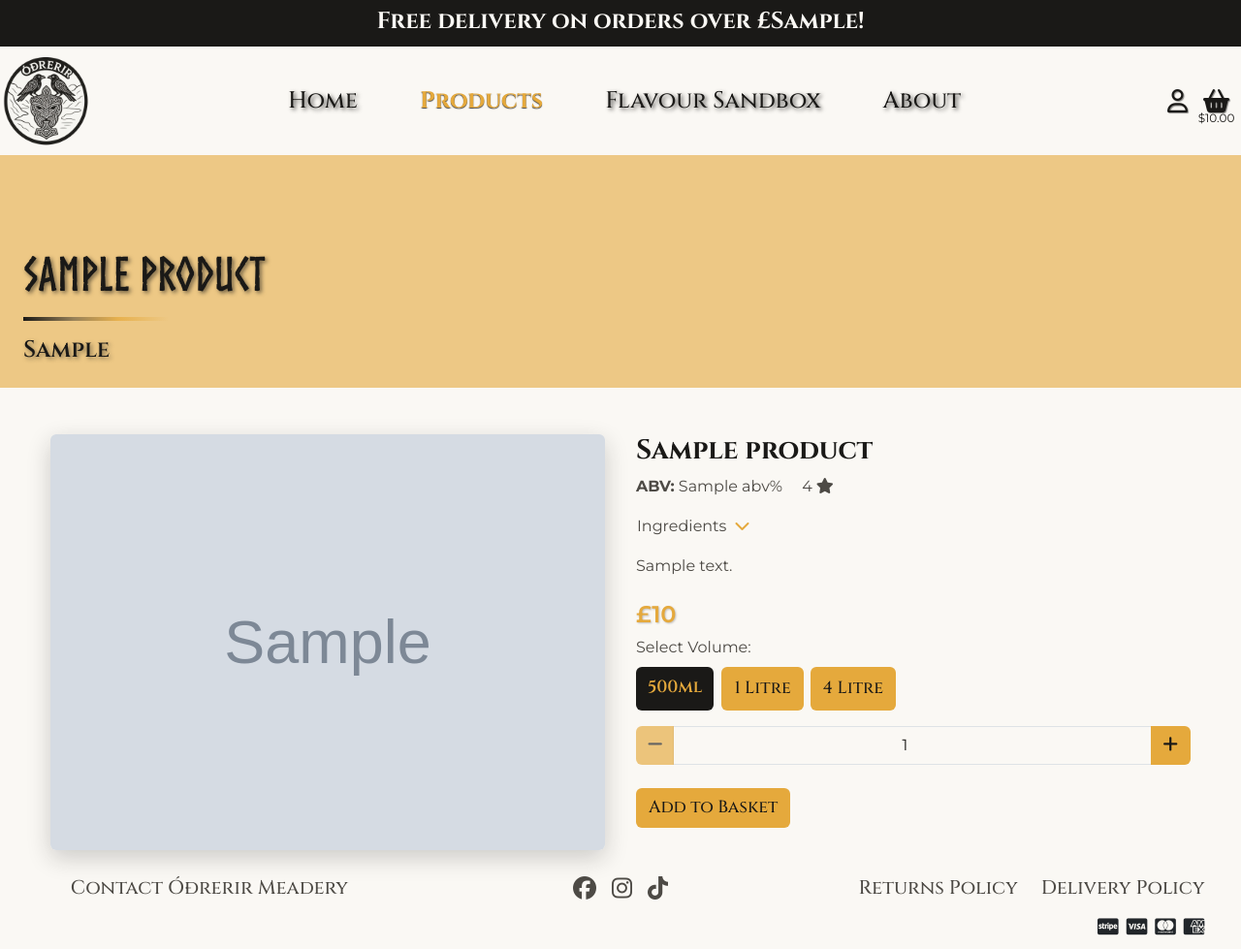
After one commit to edchalk96/odrerir-meadery, a Django app: template products/templates/products/product_detail.html in a window 1280 px wide. The commit adds this page. Shown: the whole page at 97% size. Run offline with Django 5.2, Linux system fonts and the light colour scheme; the template is opened without the code that fills it: most values are stand-ins (such as "Sample title", 1, 10 or a date in 2020); grey boxes marked "Sample" are stand-in pictures; data that the repository does not hold is empty; some libraries are stand-ins or nearby versions.

Commit message:
Added product detail view, html, css and js

```diff
--- a/home/templates/home/index.html
+++ b/home/templates/home/index.html
@@ -184,7 +184,7 @@
                             {% for product in chunk %}
                                 <div class="js-product-card">
                                     <div class="card h-100 border-0">
-                                        <a href="PLACEHOLDER" class="text-decoration-none d-flex flex-column h-100">
+                                        <a href="{% url 'product_detail' product.id %}" class="text-decoration-none d-flex flex-column h-100">
                                             <img src="{{ product.get_image_url }}" alt="{{ product.get_image_alt }}" class="card-img-top rounded">
                                             <div class="card-body d-flex flex-column p-0 pt-2">
                                                 <div class="d-flex justify-content-between align-items-baseline w-100 mb-2">
--- a/products/static/products/css/products.css
+++ b/products/static/products/css/products.css
@@ -51,3 +51,84 @@
 .card-rating i {
     color: #E5A93C;
 }
+
+/* Product Detail */
+
+.product-detail-container h3 {
+    color: #1A1917;
+    font-weight: 700;
+}
+
+.product-detail-container span,
+.product-detail-container p,
+.product-detail-container label {
+    color: #4D4A45;
+}
+
+.product-detail-container .fa-chevron-down {
+    color: #E5A93C;
+}
+
+.product-detail-container a {
+    color: #4D4A45 !important;
+}
+
+#ingredientsList .card {
+    background-color: #FAF8F4;
+    color: #4D4A45;
+    border: none;
+}
+
+#displayPrice {
+    color: #E5A93C;
+    font-family: 'Montserrat', Arial, sans-serif;
+    font-weight: 600;
+    text-shadow: 1px 1px 2px rgba(26, 25, 23, 0.25);
+}
+
+.product-detail-container form .btn {
+    background-color: #E5A93C;
+    font-family: 'Cinzel', Georgia, serif;
+    font-weight: 500;
+    color: #1A1917 !important;
+    font-size: 1.1rem;
+}
+
+.product-detail-container form .btn:hover,
+.product-detail-container form .btn-check:checked+.btn {
+    background-color: #1A1917;
+    color: #E5A93C !important;
+    font-weight: 600;
+}
+
+.product-detail-container form .btn-check:checked+.btn {
+    border: none;
+}
+
+.product-detail-container .btn-group label {
+    border-radius: var(--bs-border-radius) !important;
+}
+
+@media (max-width: 575.98px) {
+    .product-detail-container form .btn {
+        font-size: 1rem;
+    }
+}
+
+.qty-container i {
+    color: #1A1917;
+}
+
+.qty-container button:hover i {
+    color: #E5A93C;
+}
+
+.qty-container .btn:disabled {
+    border: none;
+}
+
+.qty-container input {
+    font-family: 'Montserrat', Arial, sans-serif;
+    color: #1A1917;
+    background-color: #FAF8F4;
+}
--- a/products/static/products/js/products.js
+++ b/products/static/products/js/products.js
@@ -15,3 +15,60 @@ $('#sort-selector').change(function() {
         window.location.replace(currentUrl);
     }
 })
+
+$('.volume-option').change(function() {
+    var selectedPrice = $(this).data('price');
+    $('#displayPrice').text('£' + parseFloat(selectedPrice).toFixed(2));
+});
+
+function handleEnableDisable(itemId, volume) {
+    var inputElement = $(`.id_qty_${itemId}`);
+    var currentValue = parseInt(inputElement.val()) || 1;
+    var minusDisabled = currentValue < 2;
+    var plusDisabled = currentValue > 98;
+    $(`.decrement-qty_${itemId}`).prop('disabled', minusDisabled);
+    $(`.increment-qty_${itemId}`).prop('disabled', plusDisabled);
+}
+
+var allQtyInputs = $('.qty_input');
+for (var i = 0; i < allQtyInputs.length; i++) {
+    var itemId = $(allQtyInputs[i]).data('item_id');
+    var currentVolume = $('input[name="product_volume"]:checked').val();
+    handleEnableDisable(itemId, currentVolume);
+}
+
+$('.qty_input').on('change input', function() {
+    var itemId = $(this).data('item_id');
+    var currentVolume = $('input[name="product_volume"]:checked').val();
+    var val = parseInt($(this).val());
+    if (isNaN(val) || val < 1) {
+        $(this).val(1);
+    } else if (val > 99) {
+        $(this).val(99);
+    }
+    handleEnableDisable(itemId, currentVolume);
+});
+
+$('.increment-qty').click(function(e) {
+    e.preventDefault();
+    var itemId = $(this).data('item_id');
+    var volume = $('input[name="product_volume"]:checked').val();
+    var inputField = $(this).closest('.input-group').find('.qty_input');
+    var currentValue = parseInt(inputField.val()) || 1;
+    if (currentValue < 99) {
+        inputField.val(currentValue + 1);
+    }
+    handleEnableDisable(itemId, volume);
+});
+
+$('.decrement-qty').click(function(e) {
+    e.preventDefault();
+    var itemId = $(this).data('item_id');
+    var volume = $('input[name="product_volume"]:checked').val();
+    var inputField = $(this).closest('.input-group').find('.qty_input');
+    var currentValue = parseInt(inputField.val()) || 1;
+    if (currentValue > 1) {
+        inputField.val(currentValue - 1);
+    }
+    handleEnableDisable(itemId, volume);
+});
--- /dev/null
+++ b/products/templates/products/product_detail.html
@@ -0,0 +1,100 @@
+{% extends "base.html" %}
+{% load static %}
+
+{% block extra_css %}
+    <link rel="stylesheet" href="{% static 'products/css/products.css' %}">
+{% endblock %}
+
+{% block content %}
+
+<div class="container-fluid page-header d-flex align-items-end px-4 pb-3">
+    <div class="row">
+        <div class="col-12 text-start">
+            <h1>{{ product.name }}</h1>
+            <hr>
+            <h2>{{ product.mead_type }}</h2>
+        </div>
+    </div>
+</div>
+
+<div class="product-detail-container container-fluid mt-5 px-md-5 px-1">
+    <div class="row align-items-start g-4">
+
+        <div class="col-12 col-lg-6 px-3">
+            <img src="{{ product.get_image_url }}" alt="{{ product.get_image_alt }}" class="img-fluid w-100 rounded">
+        </div>
+
+        <div class="col-12 col-lg-6 px-3">
+            <h3>{{ product.name }}</h3>
+
+            <div class="mb-3">
+                <span class="me-3"><strong>ABV:</strong> {{ product.abv }}%</span>
+                {% if product.average_rating %}
+                    <span>{{ product.average_rating }}<i class="fa-solid fa-star ms-1"></i></span>
+                {% else %}
+                    <span>No ratings yet</span>
+                {% endif %}
+            </div>
+
+            {% if product.ingredients %}
+            <div class="mb-3">
+                <a class="btn p-0" data-bs-toggle="collapse" href="#ingredientsList" role="button" aria-expanded="false" aria-controls="ingredientsList">Ingredients <i class="fa-solid fa-chevron-down ms-1"></i></a>
+                <div class="collapse mt-2" id="ingredientsList">
+                    <div class="card card-body">
+                        {{ product.ingredients|join:", " }}
+                    </div>
+                </div>
+            </div>
+            {% endif %}
+
+            <p class="mb-4">{{ product.description }}</p>
+
+            <h4 id="displayPrice">£{{ product.price }}</h4>
+
+            <form action="" method="POST" id="add-to-basket-form"> <!-- action: % url 'add_to_basket' product.id %}-->
+                {% csrf_token %}
+
+                <label class="form-label d-block mb-2">Select Volume:</label>
+                <div class="btn-group mb-3" role="group" aria-label="Volume Selection">
+                    {% if product.price %}
+                        <input type="radio" class="btn-check volume-option" name="product_volume" id="vol-500ml" value="500ML" data-price="{{ product.price }}" checked autocomplete="off">
+                        <label class="btn py-2" for="vol-500ml">500ml</label>
+                    {% endif %}
+
+                    {% if product.price_1l %}
+                        <input type="radio" class="btn-check volume-option" name="product_volume" id="vol-1l" value="1L" data-price="{{ product.price_1l }}" autocomplete="off">
+                        <label class="btn py-2 mx-2" for="vol-1l">1 Litre</label>
+                    {% endif %}
+
+                    {% if product.price_4l %}
+                        <input type="radio" class="btn-check volume-option" name="product_volume" id="vol-4l" value="4L" data-price="{{ product.price_4l }}" autocomplete="off">
+                        <label class="btn py-2" for="vol-4l">4 Litre</label>
+                    {% endif %}
+                </div>
+
+                <div class="qty-container mb-4">
+                    <div class="input-group input-group-{{ product.id }}">
+                        <button class="decrement-qty btn decrement-qty_{{ product.id }}" data-item_id="{{ product.id }}">
+                            <span><i class="fa-solid fa-minus"></i></span>
+                        </button>
+
+                        <input class="form-control qty_input text-center id_qty_{{ product.id }}" type="number" name="quantity" value="1" min="1" max="99" data-item_id="{{ product.id }}">
+
+
+                        <button class="increment-qty btn increment-qty_{{ product.id }}" data-item_id="{{ product.id }}">
+                            <span><i class="fa-solid fa-plus"></i></span>
+                        </button>
+                    </div>
+                </div>
+
+                <button type="submit" class="btn">Add to Basket</button>
+            </form>
+        </div>
+    </div>
+</div>
+
+{% endblock %}
+
+{% block postloadjs %}
+<script src="{% static 'products/js/products.js' %}"></script>
+{% endblock %}
--- a/products/templates/products/products.html
+++ b/products/templates/products/products.html
@@ -61,7 +61,7 @@
             <div class="col-12 col-md-6 col-lg-3 pb-3 px-3">
                 <div class="card product-card h-100 border-0 px-4 px-md-0">
                     <div class="card-img-wrapper text-center pt-3">
-                        <a href="#" class="d-block"> <!-- % url 'product_detail' product.name %} -->
+                        <a href="{% url 'product_detail' product.id %}" class="d-block">
                             <img class="card-icon card-img-fixed rounded mx-auto img-fluid" src="{{ product.get_image_url }}" alt="{{ product.get_image_alt }}">
                         </a>
                     </div>
--- a/products/urls.py
+++ b/products/urls.py
@@ -3,4 +3,5 @@ from django.urls import path
 
 urlpatterns = [
     path("", views.all_products, name="products"),
+    path("<int:product_id>/", views.product_detail, name="product_detail"),
 ]
```
Also changed, not shown: products/views.py (+13 -1 lines).
